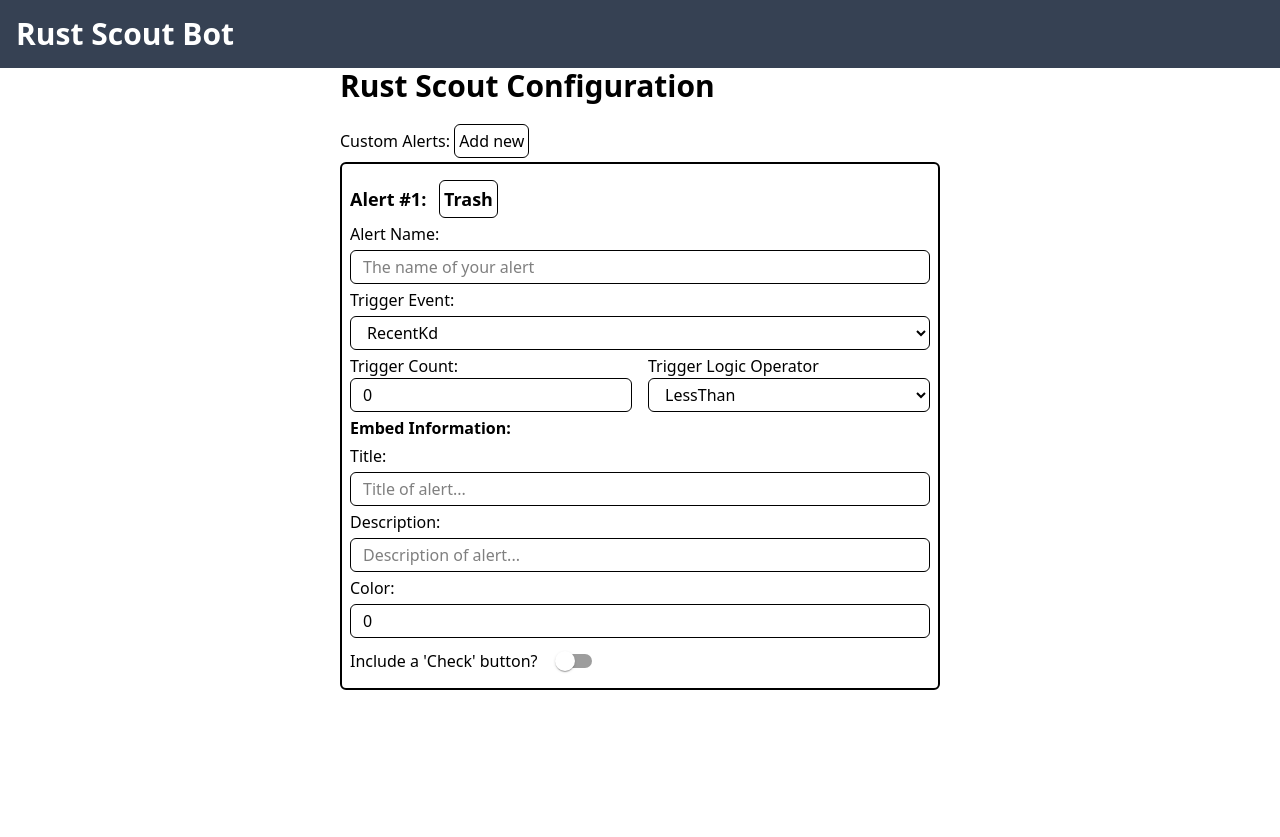
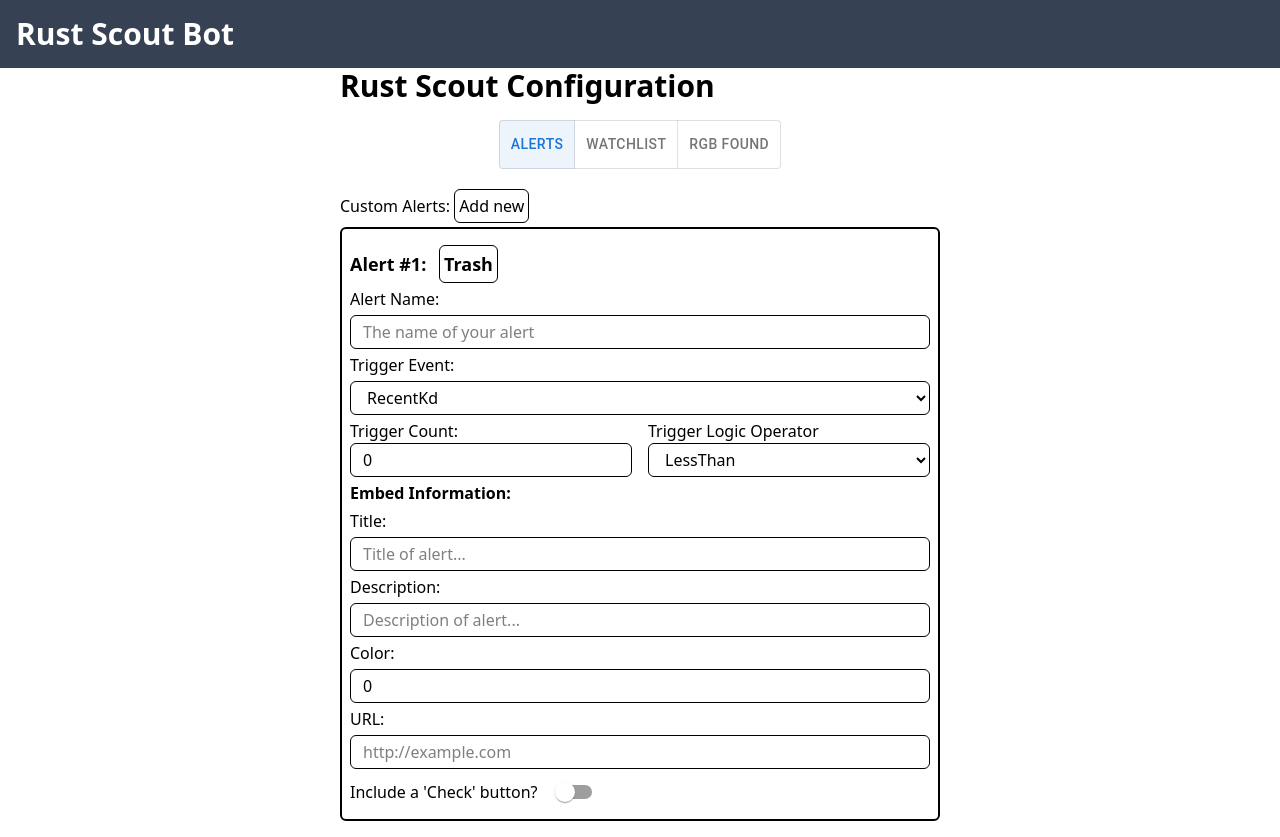
Before and after one commit to YurtStudios/Rust-Scout-Configuration-Generator, a Next.js app: page / in a window 1280 px wide. Both pictures are taken after a click on the button "Add new". Before the commit the page ends 800 px from the top, so only its background shows below. Built offline with nearby package versions, Linux system fonts and the light colour scheme.

Commit message:
started working on wathclists added toggle to go between sections

```diff
--- a/package.json
+++ b/package.json
@@ -11,6 +11,7 @@
   "dependencies": {
     "@emotion/react": "^11.14.0",
     "@emotion/styled": "^11.14.0",
+    "@mui/icons-material": "^7.0.2",
     "@mui/material": "^7.0.2",
     "next": "15.3.1",
     "react": "^19.0.0",
--- a/src/app/page.tsx
+++ b/src/app/page.tsx
@@ -1,16 +1,51 @@
 "use client";
 
-import { Switch } from "@mui/material";
+import { createTheme, Switch, ThemeProvider, ToggleButton, ToggleButtonGroup } from "@mui/material";
 import { Fragment, useEffect, useState } from "react";
 
-const localStorageIdentifier = "localCardsData";
+const localStorageIdentifier = "localAlertsData";
 
 
 //TODO: Undo Functionality
 // Just save localData states somewhere, go backwards/forwards when needed
+//
+type DisplaySelection = "alerts" | "watchlist" | "rgb-found"
+export default function Home() {
+    const [display, setDisplay] = useState("alerts");
 
-export default function Home() {
-    const [localData, setLocalData] = useState<Array<CardData>>([]);
+    return <ThemeProvider theme={theme}>
+        <div className="h-9/12 flex flex-col dark:border-white border-black ">
+            <h2 className="text-3xl font-semibold shrink-0 pb-4 ">Rust Scout Configuration
+            </h2>
+            <div className="w-full flex items-center justify-center dark:text-white dark:border-white mb-4">
+            <ToggleButtonGroup
+                    color="primary"
+                exclusive
+                value={display}
+                onChange={(event,newAlignment) => {
+                        setDisplay(newAlignment)
+                    }}>
+
+                <ToggleButton value="alerts">Alerts</ToggleButton>
+                <ToggleButton value="watchlist">Watchlist</ToggleButton>
+                <ToggleButton value="rgb-found">RGB Found</ToggleButton>
+            </ToggleButtonGroup>
+            </div>
+            <div className={display == "alerts" ? "" : "hidden" }>
+                <AlertsDisplay />
+            </div>
+        </div>
+    </ThemeProvider>
+}
+
+const theme = createTheme({
+  colorSchemes: {
+    dark: true,
+  },
+});
+
+function AlertsDisplay() {
+    const [localData, setLocalData] = useState<Array<AlertData>>([]);
 
     useEffect(() => {
         let storedData = localStorage.getItem(localStorageIdentifier);
@@ -19,6 +54,10 @@ export default function Home() {
         else
             setLocalData([])
     }, [])
+
+    useEffect(() => {
+        localStorage.setItem(localStorageIdentifier, JSON.stringify(localData));
+    }, [localData])
 
     function addNewAlert() {
         let newId = localData.length == 0 ? 1 : (localData[localData.length - 1].id + 1);
@@ -32,42 +71,38 @@ export default function Home() {
             description: "",
             color: 0,
             checkButton: false,
+            url: ""
         }])
     }
 
-    function saveLocalData() {
-        localStorage.setItem(localStorageIdentifier, JSON.stringify(localData));
-    }
 
     function cardDeleteHandler(deletedCardId: number) {
         setLocalData(localData.filter(cardData => cardData.id != deletedCardId));
-        saveLocalData();
     }
 
-    function cardSaveHandler(savedCard: CardData) {
+    function cardSaveHandler(savedCard: AlertData) {
         let tempCards = localData;
         let savedCardIndex = localData.findIndex(card => card.id == savedCard.id);
         tempCards[savedCardIndex] = savedCard;
         setLocalData(tempCards);
-        saveLocalData();
     }
 
-    return (<div className="h-9/12 flex flex-col dark:border-white border-black ">
-        <h2 className="text-3xl font-semibold shrink-0 pb-4">Rust Scout Configuration</h2>
+    return (
+    <Fragment>
         <p className="inline-block py-1">Custom Alerts: <button className="border p-1 rounded-md" onClick={addNewAlert}>Add new</button></p>
-        <div className="w-[600px] border-2 rounded-md grow p-2 pt-4">
+        <div className="w-[600px] border-2 rounded-md grow p-2 pt-4 mb-4">
             {localData.map((cardData, index) => {
                 return <Fragment key={index}>
-                    <Card cardIndex={index + 1}
+                    <AlertCard cardIndex={index + 1}
                         onSave={cardSaveHandler}
                         onDelete={cardDeleteHandler}
-                        cardData={cardData}
+                        alertData={cardData}
                         key={index}/>
                     {index !== localData.length - 1 && <div className="w-full border-t border-4 my-4 rounded-md"></div>}
                 </Fragment>
             })}
         </div>
-    </div>);
+    </Fragment>);
 }
 
 enum TriggerEvent {
@@ -88,13 +123,13 @@ enum LogicOperator {
     GreaterThanOrEqual = "greater-than-or-equal",
     LessThanOrEqual = "less-than-or-equal"
 }
-type CardProps = {
+type AlertCardProps = {
     onDelete: (id: number) => void,
-    onSave: (cardData: CardData) => void,
-    cardData: CardData,
+    onSave: (cardData: AlertData) => void,
+    alertData: AlertData,
     cardIndex: number,
 }
-type CardData = {
+type AlertData = {
     id: number,
     alertName: string,
     triggerEvent: TriggerEvent,
@@ -104,10 +139,11 @@ type CardData = {
     description: string,
     color: number,
     checkButton: boolean,
+    url: string,
 }
 
-export function Card(props: CardProps) {
-    const [localCardData, setLocalCardData] = useState<CardData>(props.cardData);
+export function AlertCard(props: AlertCardProps) {
+    const [localCardData, setLocalCardData] = useState<AlertData>(props.alertData);
     const [localDataChanged, setLocalDataChanged] = useState<boolean>(false);
 
     const handleChange = (e: React.ChangeEvent<HTMLInputElement>) => {
@@ -121,8 +157,8 @@ export function Card(props: CardProps) {
     };
 
     useEffect(() => {
-        setLocalCardData(props.cardData);
-    }, [props.cardData])
+        setLocalCardData(props.alertData);
+    }, [props.alertData])
 
     const sharedInputClasses = "w-full border rounded-md p-1 px-3";
     const logicOperators = Object.entries(LogicOperator);
@@ -133,7 +169,7 @@ export function Card(props: CardProps) {
             <button
                 className="border rounded-md p-1"
                 onClick={() => {
-                    props.onDelete(props.cardData.id)
+                    props.onDelete(props.alertData.id)
                 }}>
                 Trash
             </button>
@@ -148,7 +184,7 @@ export function Card(props: CardProps) {
             <button
                 className={ localDataChanged ? "border rounded-md p-1" : " hidden"}
                 onClick={() => {
-                    setLocalCardData(props.cardData);
+                    setLocalCardData(props.alertData);
                     setLocalDataChanged(false);
                 }}
                 >
@@ -171,7 +207,7 @@ export function Card(props: CardProps) {
                     triggerEvent: TriggerEvent[event.target.value as keyof typeof TriggerEvent]
                 })
             }}
-            value={props.cardData.triggerEvent}
+            value={props.alertData.triggerEvent}
         >
             { triggerEvents.map(([triggerEvent, triggerEventValue], index) => {
                 return <option
@@ -244,6 +280,14 @@ export function Card(props: CardProps) {
             className={sharedInputClasses}
             placeholder="Description of alert..."
         />
+        <label>URL:</label>
+        <input
+            name="url"
+            onChange={handleChange}
+            value={localCardData.url}
+            className={sharedInputClasses}
+            placeholder="http://example.com"
+        />
         <div className="flex flex-wrap gap-2 items-center">
             <label>Include a 'Check' button?</label>
             <Switch
--- /dev/null
+++ b/src/app/watchlists.tsx
@@ -0,0 +1,49 @@
+"use client";
+import { useEffect, useState } from "react";
+
+type WatchlistData = {
+    id: number,
+    watchlistName: string,
+    title: string,
+    description: string,
+    color: number,
+    checkButton: boolean,
+    removeButton: boolean,
+    url: string,
+}
+
+const localStorageIdentifier = "localWatchlistData";
+
+export function WatchlistDisplay() {
+
+    const [localWatchlistData, setLocalWatchlistData] = useState<WatchlistData>({
+        id: 0,
+        watchlistName: "",
+        title: "",
+        description: "",
+        color: 0,
+        checkButton: false,
+        removeButton: false,
+        url: ""
+    });
+    const [localDataChanged, setLocalDataChanged] = useState<boolean>(false);
+
+    useEffect(() => {
+        localStorage.setItem(localStorageIdentifier, JSON.stringify(localWatchlistData));
+    }, [localWatchlistData])
+
+    const handleChange = (e: React.ChangeEvent<HTMLInputElement>) => {
+        const { name, value, type } = e.target;
+        if(!localDataChanged) setLocalDataChanged(true);
+
+        setLocalWatchlistData((prev) => ({
+          ...prev,
+          [name]: type === "number" ? Number(value) : value,
+        }));
+    };
+
+    return (
+        <div className="w-[600px] border-2 rounded-md grow p-2 pt-4 mb-4">
+        </div>
+    );
+}
```
Also changed, not shown: 1 other file (tests, documents, lock files or other folders).
